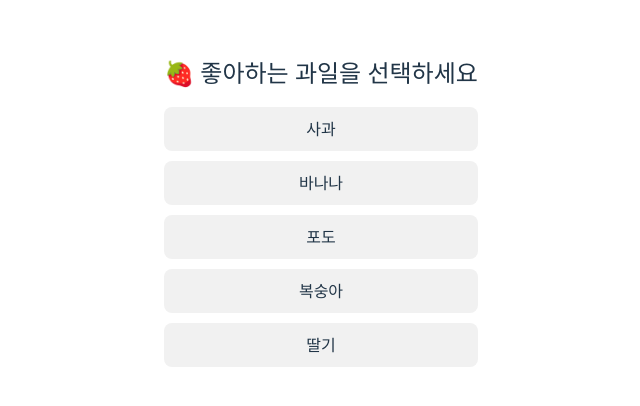
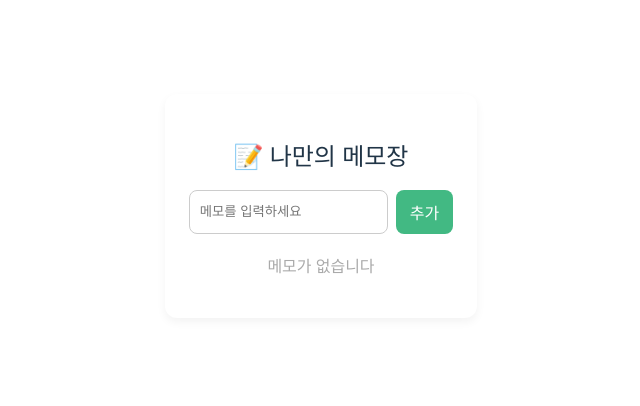
Before and after one commit to terry0505/vue_study, a Vue app: page / in a window 1280 px wide. Shown: the part 194-600 px from the top of the page, without its empty margins (319-959 px from the left). Built offline with nearby package versions, Linux system fonts and the light colour scheme.

Commit message:
1-7. 미니 프로젝트 – 나만의 메모장 앱 만들기

```diff
--- a/src/App.vue
+++ b/src/App.vue
@@ -1,41 +1,68 @@
 <template>
-  <h2>🍓 좋아하는 과일을 선택하세요</h2>
-  <ul class="fruit-list">
-    <li
-      v-for="(fruit, index) in fruits"
-      :key="index"
-      :class="{ selected: selectedFruit === fruit }"
-      @click="selectFruit(fruit)"
-    >
-      {{ fruit }}
-    </li>
-  </ul>
+  <div class="container">
+    <h2>📝 나만의 메모장</h2>
 
-  <p v-if="selectedFruit" class="result">
-    ✅ 당신이 선택한 과일은 <strong>{{ selectedFruit }}</strong> 입니다!
-  </p>
+    <div class="input-box">
+      <input v-model="newMemo" placeholder="메모를 입력하세요" />
+      <button @click="addMemo">추가</button>
+    </div>
+
+    <ul class="memo-list">
+      <MemoItem
+        v-for="(memo, idx) in memos"
+        :key="idx"
+        :text="memo"
+        @delete="deleteMemo(idx)"
+      />
+    </ul>
+
+    <p v-if="memos.length === 0" class="empty">메모가 없습니다</p>
+  </div>
 </template>
 
 <script setup>
-import { ref } from "vue";
+import { ref, onMounted, watch } from "vue";
+import MemoItem from "./components/MemoItem.vue";
 
-const fruits = ref(["사과", "바나나", "포도", "복숭아", "딸기"]);
-const selectedFruit = ref("");
+const newMemo = ref("");
+const memos = ref([]);
 
-function selectFruit(fruit) {
-  selectedFruit.value = fruit;
+function addMemo() {
+  if (newMemo.value.trim()) {
+    memos.value.push(newMemo.value.trim());
+    newMemo.value = "";
+  }
 }
+
+function deleteMemo(index) {
+  memos.value.splice(index, 1);
+}
+
+// ✅ localStorage 연동
+onMounted(() => {
+  const saved = localStorage.getItem("memos");
+  if (saved) {
+    memos.value = JSON.parse(saved);
+  }
+});
+
+watch(
+  memos,
+  (newVal) => {
+    localStorage.setItem("memos", JSON.stringify(newVal));
+  },
+  { deep: true }
+);
 </script>
 
 <style scoped>
 .container {
-  max-width: 400px;
+  max-width: 500px;
   margin: 40px auto;
   padding: 24px;
   background: #fff;
   border-radius: 12px;
-  box-shadow: 0 4px 12px rgba(0, 0, 0, 0.06);
-  font-family: "Segoe UI", sans-serif;
+  box-shadow: 0 4px 10px rgba(0, 0, 0, 0.05);
 }
 
 h2 {
@@ -43,37 +70,42 @@ h2 {
   margin-bottom: 16px;
 }
 
-.fruit-list {
+.input-box {
+  display: flex;
+  gap: 8px;
+  margin-bottom: 20px;
+}
+
+input {
+  flex: 1;
+  padding: 10px;
+  border-radius: 8px;
+  border: 1px solid #ccc;
+}
+
+button {
+  padding: 10px 14px;
+  background-color: #42b983;
+  color: white;
+  border: none;
+  border-radius: 8px;
+  cursor: pointer;
+  font-weight: bold;
+}
+
+button:hover {
+  background-color: #369973;
+}
+
+.memo-list {
   list-style: none;
   padding: 0;
   margin: 0;
 }
 
-.fruit-list li {
-  background: #f1f1f1;
-  padding: 10px 14px;
-  margin-bottom: 10px;
-  border-radius: 8px;
-  cursor: pointer;
-  transition: 0.3s;
-  font-size: 16px;
+.empty {
   text-align: center;
-}
-
-.fruit-list li:hover {
-  background: #e3e3e3;
-}
-
-.fruit-list li.selected {
-  background-color: #42b983;
-  color: #fff;
-  font-weight: bold;
-  transform: scale(1.02);
-}
-
-.result {
-  text-align: center;
+  color: #aaa;
   margin-top: 20px;
-  font-size: 16px;
 }
 </style>
--- /dev/null
+++ b/src/components/MemoItem.vue
@@ -0,0 +1,36 @@
+<template>
+  <li class="memo-item">
+    <span>{{ text }}</span>
+    <button @click="$emit('delete')">삭제</button>
+  </li>
+</template>
+<script setup>
+defineProps({
+  text: String
+});
+</script>
+<style scoped>
+.memo-item {
+  display: flex;
+  justify-content: space-between;
+  background: #f9f9f9;
+  border: 1px solid #ddd;
+  padding: 10px 14px;
+  margin-bottom: 10px;
+  border-radius: 8px;
+  font-size: 15px;
+}
+
+.memo-item button {
+  background: #ff5c5c;
+  color: white;
+  border: none;
+  padding: 6px 10px;
+  border-radius: 6px;
+  cursor: pointer;
+}
+
+.memo-item button:hover {
+  background: #e04848;
+}
+</style>
```
